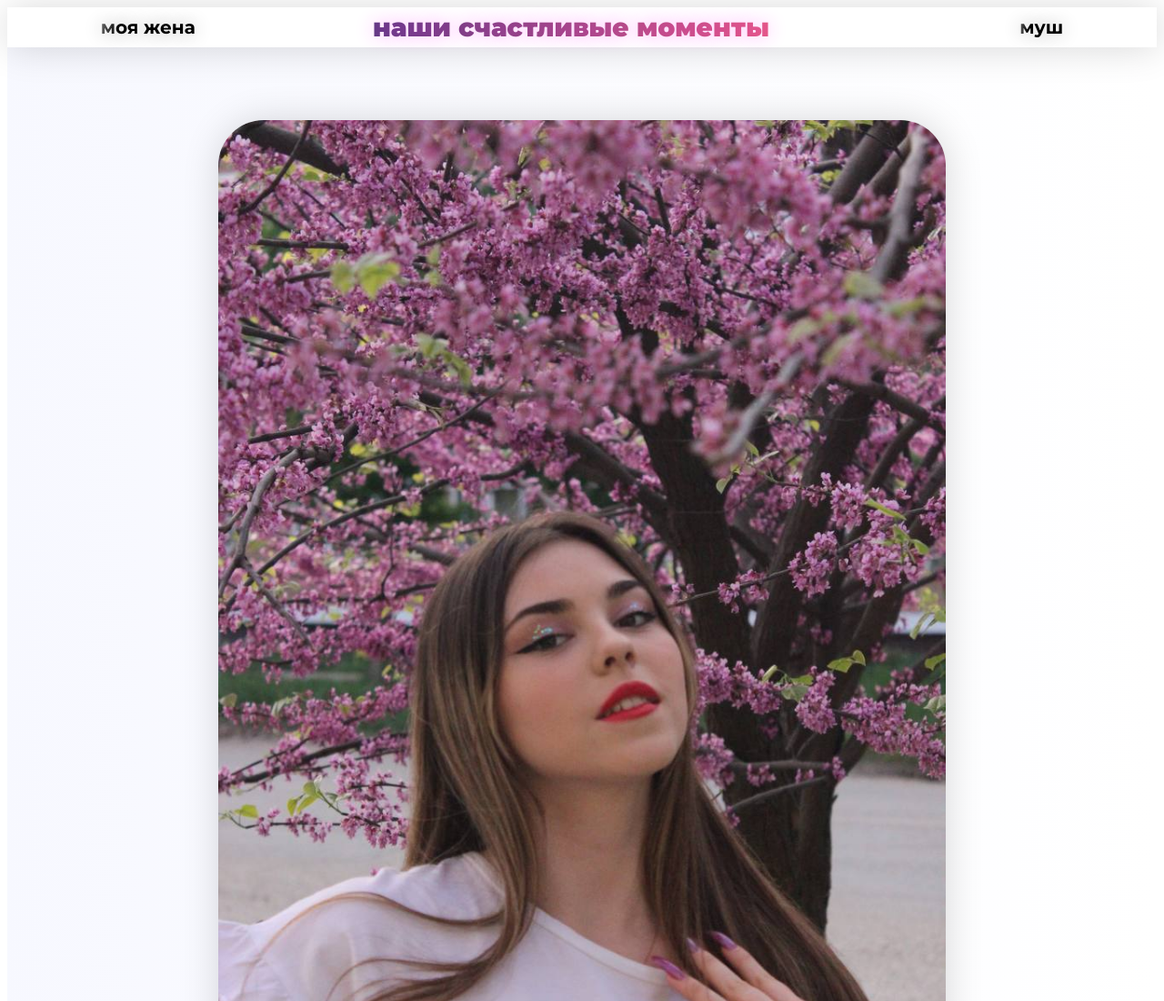
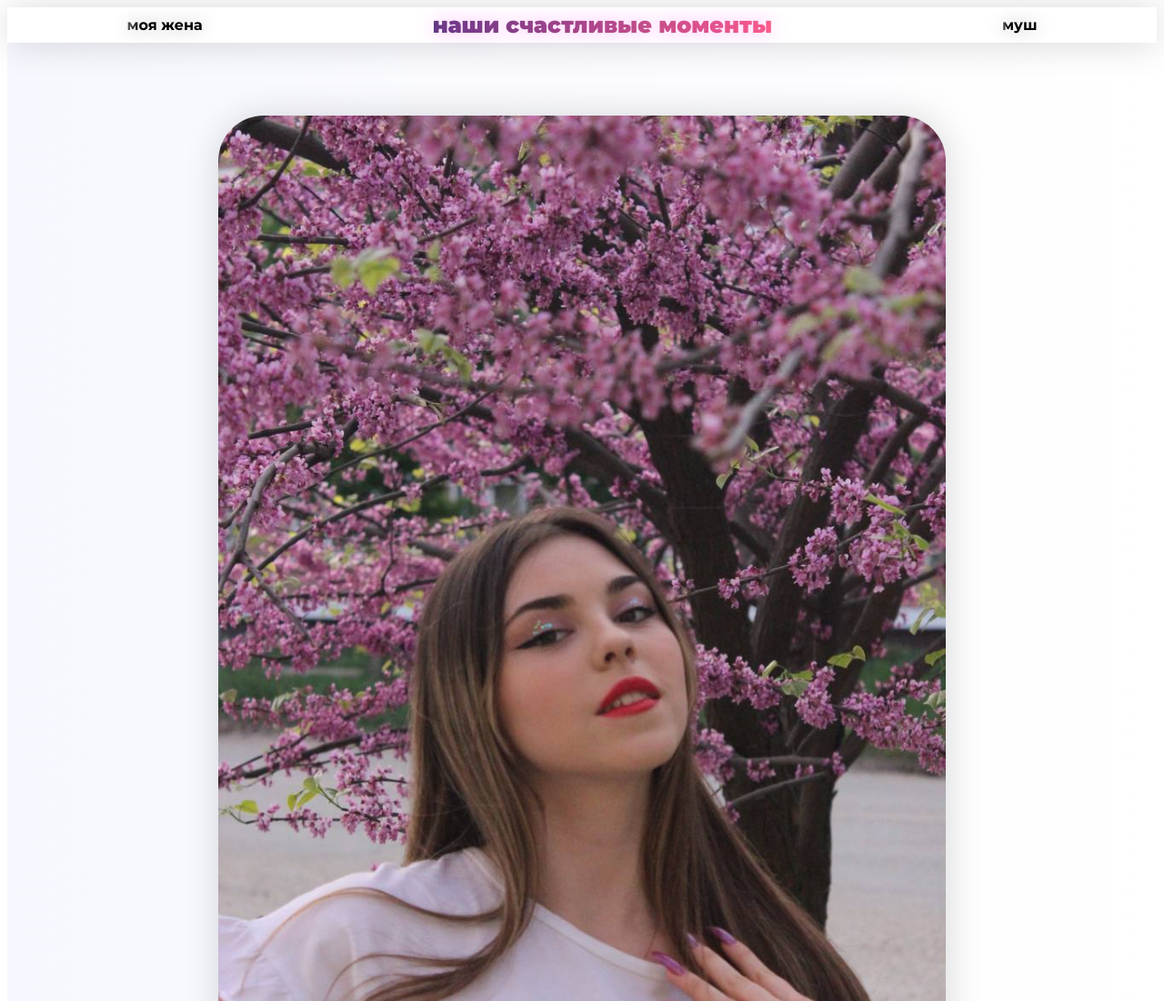
Before and after one commit to Paradoxxiq0/formylove.github.io, a plain HTML site: page index.html in a window 1280 px wide. Shown: the top 1100 px of the page at 91% size. Drawn offline with Linux system fonts and the light colour scheme.

Commit message:
Add files via upload

```diff
--- a/main.css
+++ b/main.css
@@ -1,11 +1,12 @@
 a{
     font-family: Montserrat;
     text-decoration: none;
-    font-size: 20px;
+    font-size: 16px;
     font-optical-sizing: auto;
     font-style: normal;
     font-optical-sizing: auto;
 }
+
 
 .menu{
     color: transparent;
@@ -15,21 +16,29 @@ a{
     text-shadow: 0 0 20px #00000050;
     margin: auto;
     text-align: center;
-
-
+    transition: 0.5s ease-in-out;
 
 }
+.menu:hover{
+    color: #292929;
+}
+
 
 .menu1{
     color: transparent;
     background-clip: text;
     background-image: linear-gradient(90deg, #5A3C7E, #FB6182);
-    font-size: 28px;
+    font-size: 24px;
     font-weight: 900;
     text-shadow: 0 0 20px #ff24fb50;
     margin: auto;
     text-align: center;
-    padding-right: 5rem;
+    transition: 0.5s ease-in-out;
+}
+
+.menu1:hover{
+    color: #e91e635c;
+    font-size: 25px;
 }
 
 .container{
```
